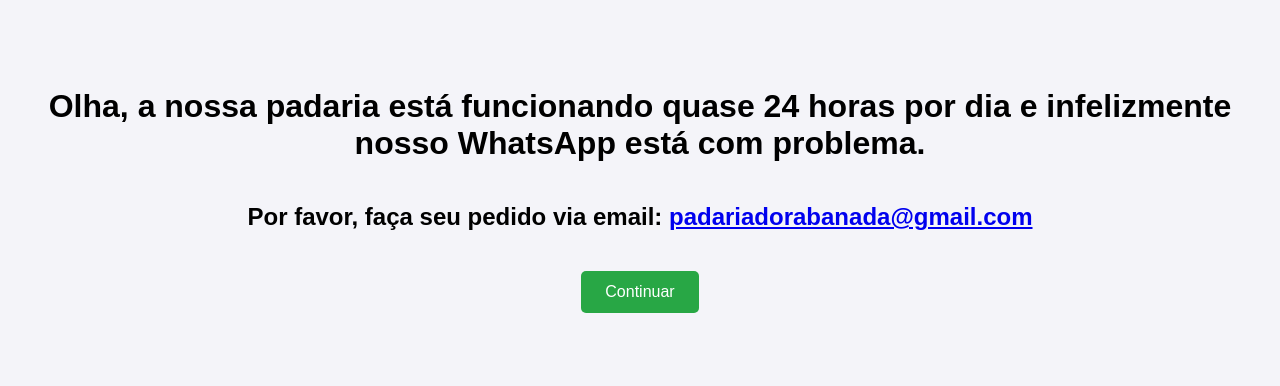
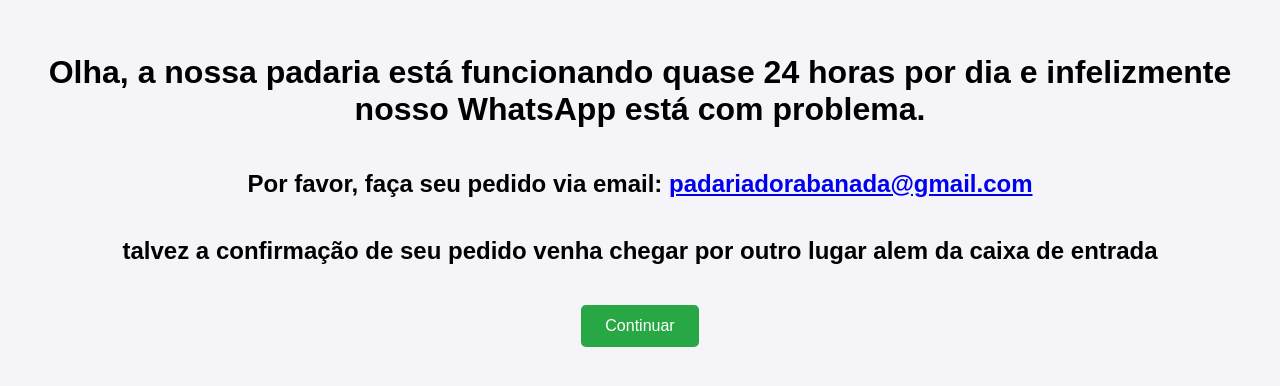
Before and after one commit to xRabanada/Fase0032, a plain HTML site: page qualseupedido.html in a window 1280 px wide. Shown: the part 210-596 px from the top of the page. Drawn offline with Linux system fonts and the light colour scheme.

Commit message:
Update qualseupedido.html

```diff
--- a/qualseupedido.html
+++ b/qualseupedido.html
@@ -63,6 +63,7 @@
 <body>
     <h1>Olha, a nossa padaria está funcionando quase 24 horas por dia e infelizmente nosso WhatsApp está com problema.</h1>
     <h2>Por favor, faça seu pedido via email: <a href="mailto:padariadorabanada@gmail.com">padariadorabanada@gmail.com</a></h2>
+    <h2> talvez a confirmação de seu pedido venha chegar por outro lugar alem da caixa de entrada</h2>
     <div class="button-container">
         <button class="button" onclick="solicitarSenha()">Continuar</button>
     </div>
```
